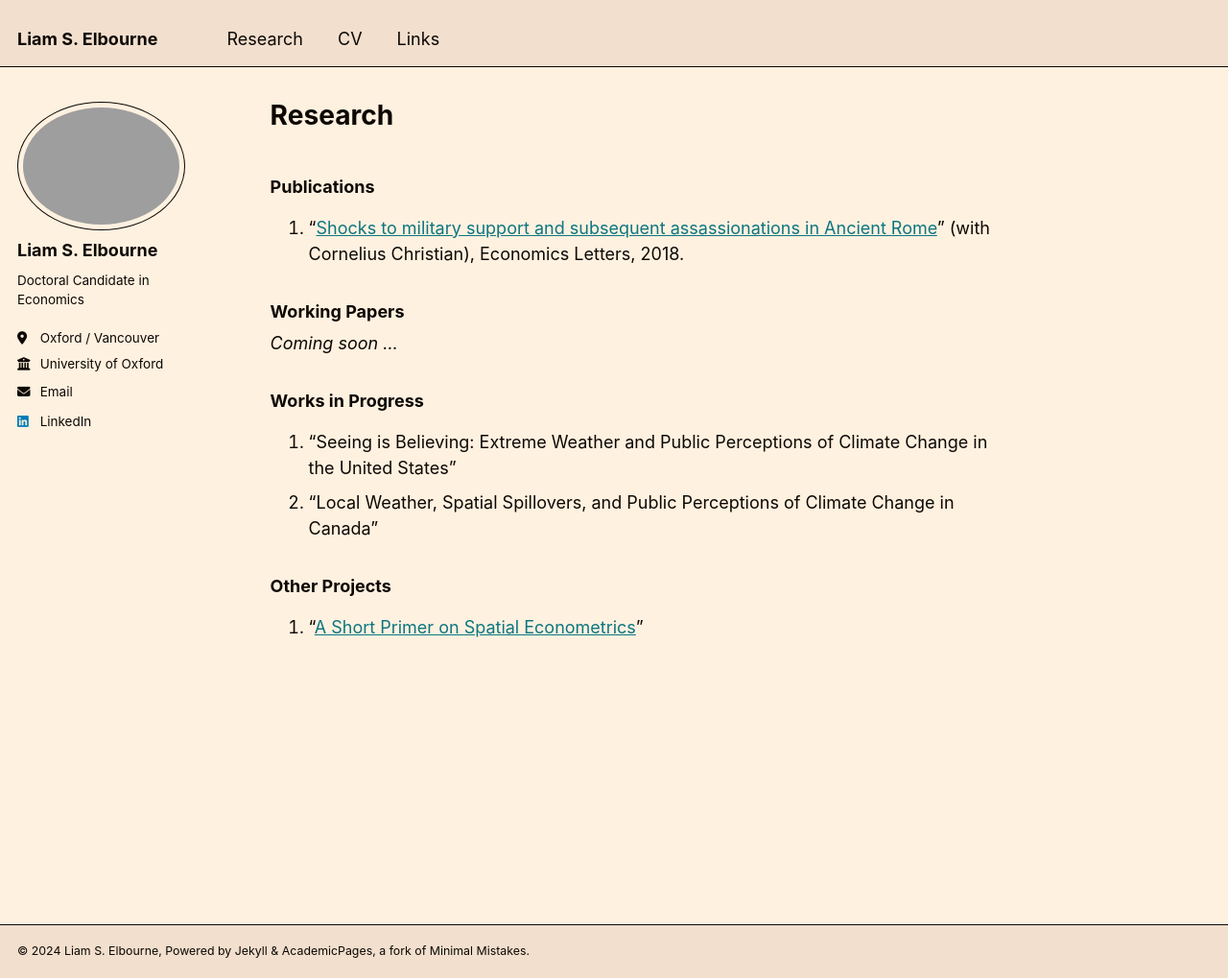
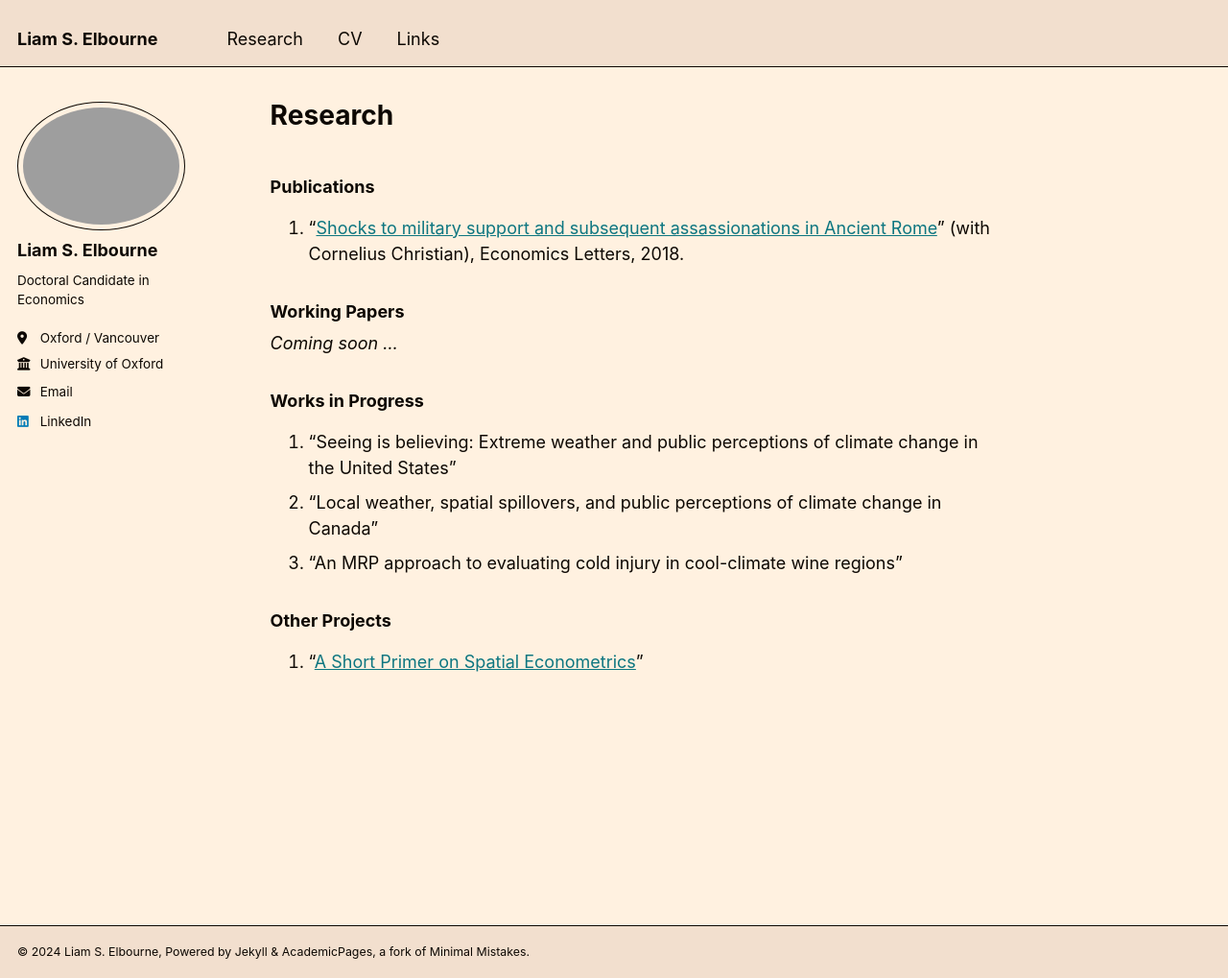
Before and after one commit to LiamSElbourne/LiamSElbourne.github.io, a Jekyll site: the page built from _pages/research.md, in a window 1280 px wide and 1019 px high. Shown: the whole window at 96% size. Built offline with Jekyll 4.4.1, drawn with Linux system fonts in a browser that asks for light colours.

Commit message:
Update research.md
Added MRP wine project

```diff
--- a/_pages/research.md
+++ b/_pages/research.md
@@ -23,8 +23,9 @@ _Coming soon ..._
 
 ### Works in Progress
 
-1. "Seeing is Believing: Extreme Weather and Public Perceptions of Climate Change in the United States"
-2. "Local Weather, Spatial Spillovers, and Public Perceptions of Climate Change in Canada"
+1. "Seeing is believing: Extreme weather and public perceptions of climate change in the United States"
+2. "Local weather, spatial spillovers, and public perceptions of climate change in Canada"
+3. "An MRP approach to evaluating cold injury in cool-climate wine regions"
 
 
 ### Other Projects
```
